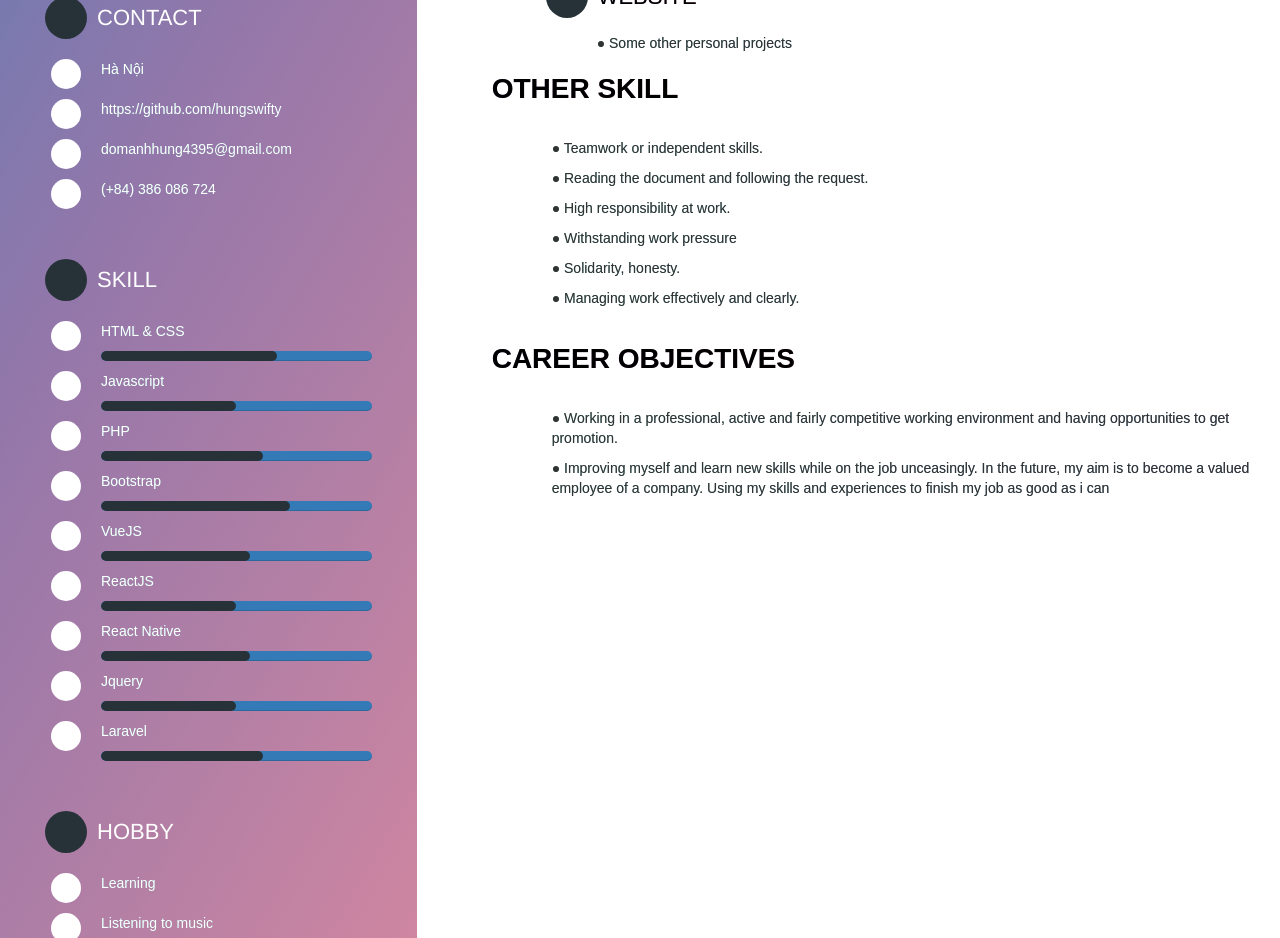
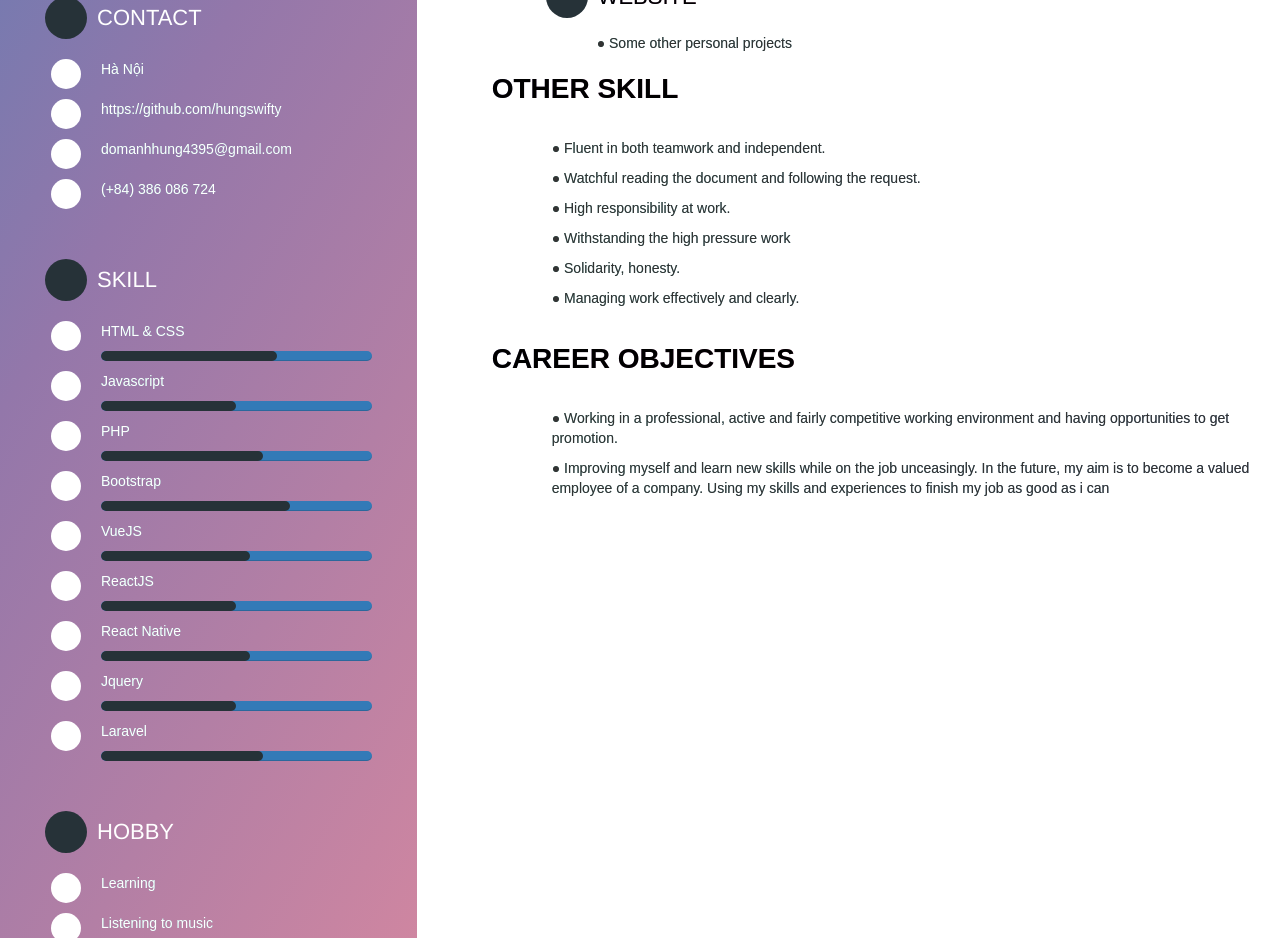
Before and after one commit to hungswifty/HungDoCV, a Vue app: page / in a window 1280 px wide. Shown: the part 900-1838 px from the top of the page. Built offline with nearby package versions, Linux system fonts and the light colour scheme; some icons are missing.

Commit message:
Update App.vue

```diff
--- a/src/App.vue
+++ b/src/App.vue
@@ -279,10 +279,10 @@
               <div class="module__content">
                 <ul class="title">
 
-                <li>● Teamwork or independent skills.</li>
-                <li>● Reading the document and following the request.­</li>
+                <li>● Fluent in both teamwork and independent.</li>
+                <li>● Watchful reading the document and following the request.­</li>
                 <li>● High responsibility at work.</li>
-                <li>● Withstanding work pressure</li>
+                <li>● Withstanding the high pressure work</li>
                 <li>● Solidarity, honesty.</li>
                 <li>● Managing work effectively and clearly.</li>
                 </ul>
```
